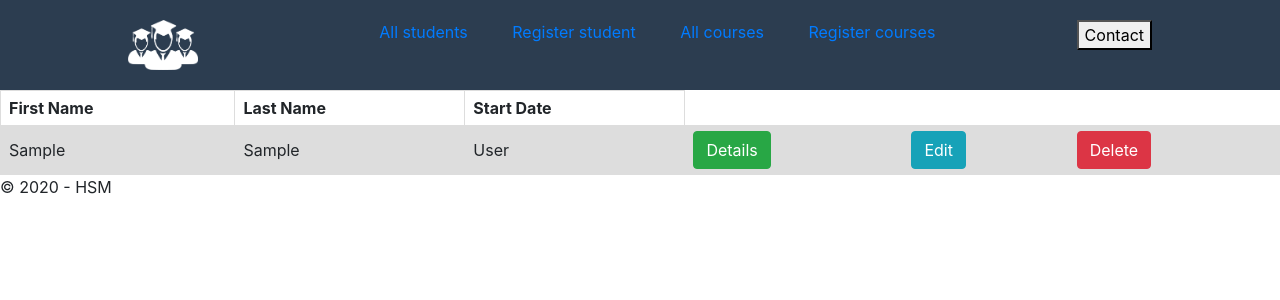
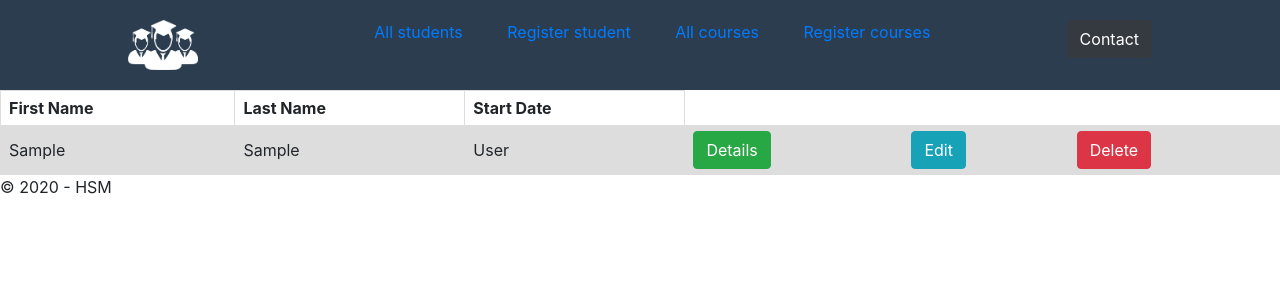
Before and after one commit to omar0190/StudentAdministrationHSM, a Spring Boot app: page / in a window 1280 px wide. Shown: the top 300 px of the page. Run offline with Spring Boot 4, Linux system fonts and the light colour scheme; tables that the repository leaves empty or names only in its code hold one stand-in row (values such as "Sample post").

Commit message:
Update index.html

```diff
--- a/student-administration-system1/src/main/resources/templates/index.html
+++ b/student-administration-system1/src/main/resources/templates/index.html
@@ -26,7 +26,7 @@
         </ul>
     </nav>
 
-    <a href="/contact"><button>Contact</button></a>
+    <a href="/contact"><button class="btn btn-dark" >Contact</button></a>
 
 </header>
 
```
